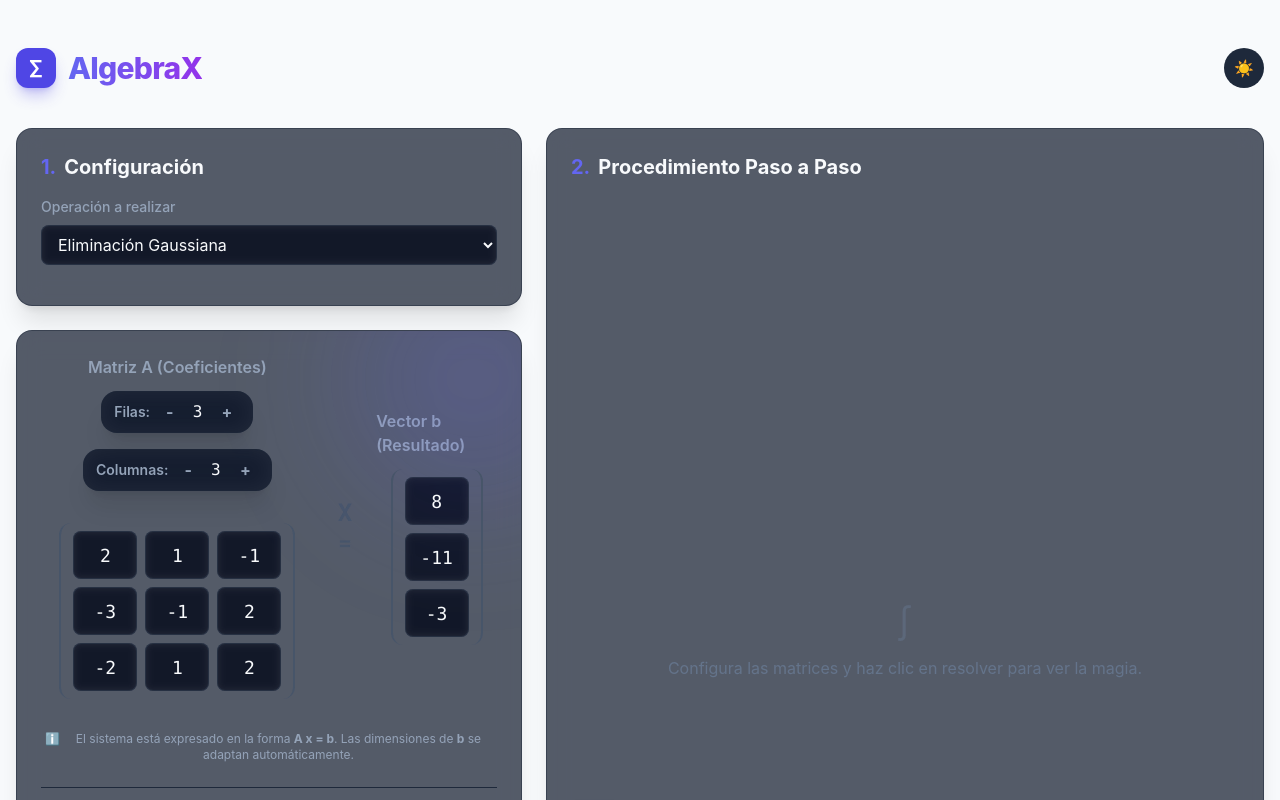
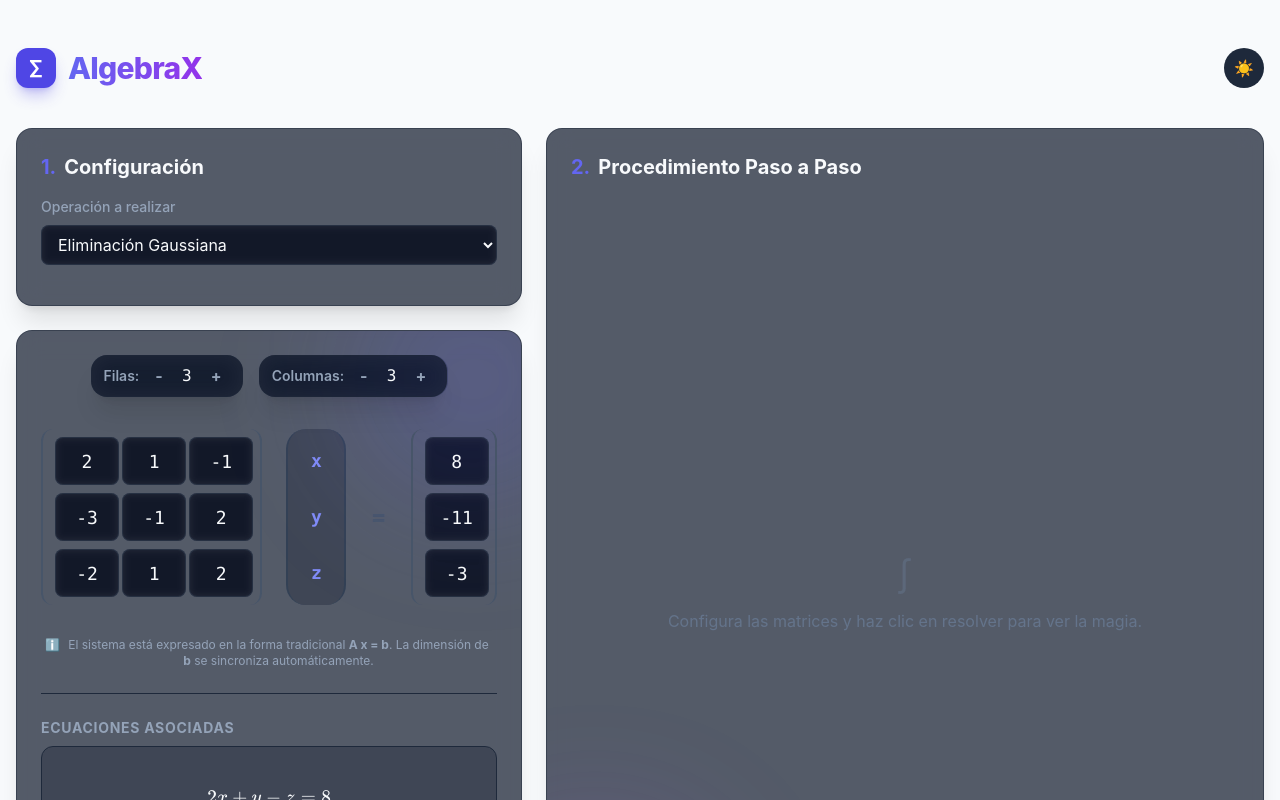
Before and after one commit to Cristian31306/algebrax, a Vue app in the folder frontend/: page / in a window 1280 px wide. Shown: the top 800 px of the page. Built offline with nearby package versions, Linux system fonts and the light colour scheme.

Commit message:
style: align matrix equation inputs vertically and add variables vector x decoration

```diff
--- a/frontend/src/App.vue
+++ b/frontend/src/App.vue
@@ -65,6 +65,35 @@ watch(() => matrixA.value.length, (newVal) => {
     vectorB.value = vectorB.value.slice(0, newVal);
   }
 }, { immediate: true });
+
+// Métodos para cambiar dimensiones de la matriz A (para sistema Ax = b)
+const addRowA = () => {
+  const cols = matrixA.value[0]?.length || 0;
+  const newRow = Array(cols).fill('0');
+  matrixA.value = [...matrixA.value, newRow];
+};
+
+const removeRowA = () => {
+  if (matrixA.value.length > 1) {
+    matrixA.value = matrixA.value.slice(0, -1);
+  }
+};
+
+const addColA = () => {
+  matrixA.value = matrixA.value.map(row => [...row, '0']);
+};
+
+const removeColA = () => {
+  if (matrixA.value[0]?.length > 1) {
+    matrixA.value = matrixA.value.map(row => row.slice(0, -1));
+  }
+};
+
+const varNames = ['x', 'y', 'z', 'w', 'u', 'v'];
+const getVarName = (idx) => {
+  if (idx < varNames.length) return varNames[idx];
+  return `x_{${idx + 1}}`;
+};
 
 // Matriz B
 const matrixB = ref([
@@ -157,12 +186,6 @@ const equationsPreview = computed(() => {
 
   const rows = mat.length;
   const cols = mat[0].length;
-  const varNames = ['x', 'y', 'z', 'w', 'u', 'v'];
-
-  const getVarName = (idx) => {
-    if (idx < varNames.length) return varNames[idx];
-    return `x_{${idx + 1}}`;
-  };
 
   let latexLines = [];
   for (let r = 0; r < rows; r++) {
@@ -349,34 +372,62 @@ onMounted(() => {
 
             <!-- Modo Sistema de Ecuaciones Aumentado -->
             <div v-if="isAugmentedOperation" class="w-full flex flex-col items-center gap-6">
-              <div class="flex flex-col sm:flex-row items-center justify-center gap-6 w-full">
+              <!-- Controles de dimensiones unificados -->
+              <div class="flex flex-wrap items-center justify-center gap-4">
+                <div class="flex items-center gap-2 glass-panel px-3 py-1">
+                  <span class="text-sm font-semibold text-slate-500 dark:text-slate-400">Filas:</span>
+                  <button @click="removeRowA" class="text-slate-400 hover:text-indigo-500 font-bold px-2 py-1 transition-colors" :disabled="matrixA.length <= 1">-</button>
+                  <span class="font-mono w-4 text-center">{{ matrixA.length }}</span>
+                  <button @click="addRowA" class="text-slate-400 hover:text-indigo-500 font-bold px-2 py-1 transition-colors">+</button>
+                </div>
+
+                <div class="flex items-center gap-2 glass-panel px-3 py-1">
+                  <span class="text-sm font-semibold text-slate-500 dark:text-slate-400">Columnas:</span>
+                  <button @click="removeColA" class="text-slate-400 hover:text-indigo-500 font-bold px-2 py-1 transition-colors" :disabled="matrixA[0]?.length <= 1">-</button>
+                  <span class="font-mono w-4 text-center">{{ matrixA[0]?.length || 0 }}</span>
+                  <button @click="addColA" class="text-slate-400 hover:text-indigo-500 font-bold px-2 py-1 transition-colors">+</button>
+                </div>
+              </div>
+
+              <!-- Ecuación Matricial A x = b -->
+              <div class="flex flex-col sm:flex-row items-center justify-center gap-6 w-full overflow-x-auto py-2">
                 <!-- Matriz A -->
                 <div class="flex flex-col items-center">
-                  <h3 class="text-base font-semibold mb-3 text-slate-600 dark:text-slate-400">Matriz A (Coeficientes)</h3>
-                  <MatrixInput v-model="matrixA" />
+                  <span class="text-xs font-bold text-slate-400 dark:text-slate-500 uppercase tracking-wider mb-2 sm:hidden">Matriz A</span>
+                  <MatrixInput v-model="matrixA" :hideControls="true" />
                 </div>
 
-                <!-- Operador de ecuación -->
-                <div class="hidden sm:flex flex-col items-center justify-center font-mono text-slate-400 dark:text-slate-600 select-none">
-                  <span class="text-2xl font-bold">X</span>
-                  <span class="text-xl font-bold">=</span>
+                <!-- Operador Multiplicación en móvil -->
+                <div class="flex sm:hidden items-center justify-center font-bold text-slate-400 dark:text-slate-600 select-none">
+                  <span class="text-xl">×</span>
                 </div>
 
-                <div class="flex sm:hidden items-center justify-center font-bold text-slate-400 dark:text-slate-600 select-none">
-                  <span class="text-xl">=</span>
+                <!-- Vector de Variables X (ej: [x, y, z]) -->
+                <div class="flex flex-col items-center">
+                  <span class="text-xs font-bold text-slate-400 dark:text-slate-500 uppercase tracking-wider mb-2 sm:hidden">Variables</span>
+                  <div class="flex flex-col gap-2 items-center justify-center select-none border-l-2 border-r-2 border-slate-300 dark:border-slate-700 px-3 py-2 rounded-[20px] bg-slate-100/30 dark:bg-slate-900/30 font-mono text-indigo-600 dark:text-indigo-400 font-bold">
+                    <div v-for="i in matrixA[0]?.length || 0" :key="i" class="w-8 h-12 flex items-center justify-center text-lg">
+                      {{ getVarName(i - 1) }}
+                    </div>
+                  </div>
+                </div>
+
+                <!-- Signo Igual -->
+                <div class="flex items-center justify-center font-bold text-slate-400 dark:text-slate-600 select-none">
+                  <span class="text-2xl font-bold">=</span>
                 </div>
 
                 <!-- Vector b -->
                 <div class="flex flex-col items-center">
-                  <h3 class="text-base font-semibold mb-3 text-slate-600 dark:text-slate-400">Vector b (Resultado)</h3>
+                  <span class="text-xs font-bold text-slate-400 dark:text-slate-500 uppercase tracking-wider mb-2 sm:hidden">Vector b</span>
                   <MatrixInput v-model="vectorB" :hideControls="true" />
                 </div>
               </div>
 
               <!-- Nota informativa sobre el sistema de ecuaciones -->
-              <p class="text-xs text-slate-500 dark:text-slate-400 mt-2 text-center w-full max-w-md flex gap-1 justify-center">
+              <p class="text-xs text-slate-500 dark:text-slate-400 text-center w-full max-w-md flex gap-1 justify-center">
                 <span>ℹ️</span>
-                <span>El sistema está expresado en la forma <strong>A x = b</strong>. Las dimensiones de <strong>b</strong> se adaptan automáticamente.</span>
+                <span>El sistema está expresado en la forma tradicional <strong>A x = b</strong>. La dimensión de <strong>b</strong> se sincroniza automáticamente.</span>
               </p>
             </div>
 
```
